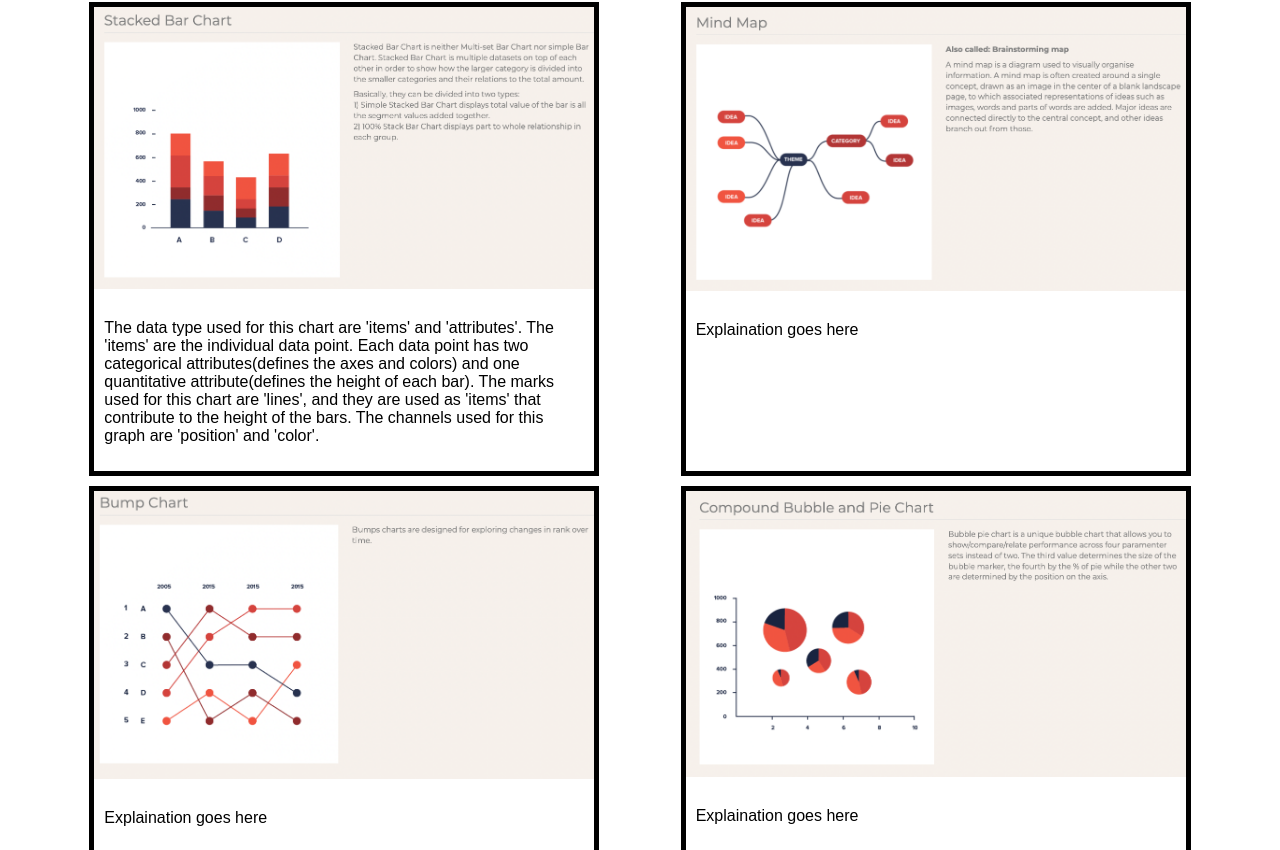
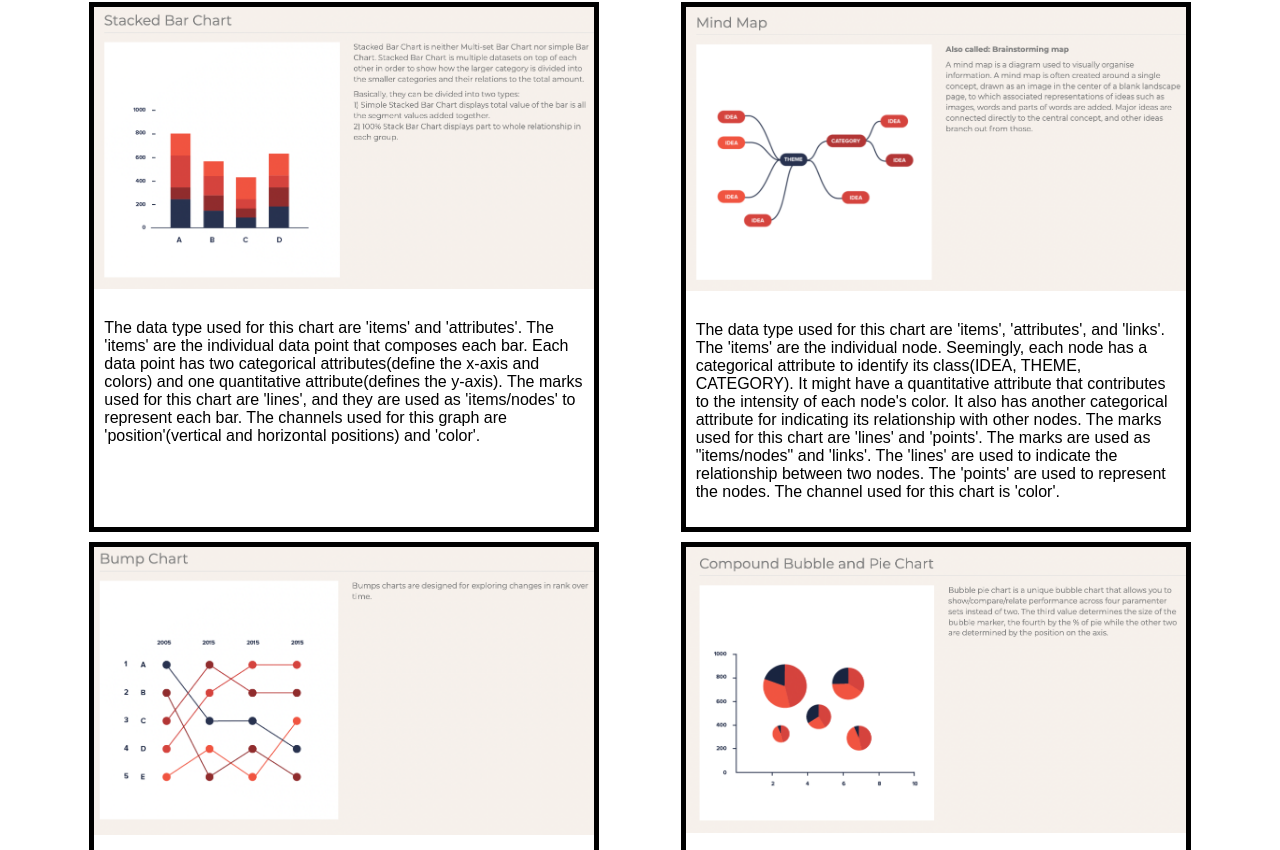
Before and after one commit to DS4200-S22/hw-03-h3, a plain HTML site: page index.html in a window 1280 px wide. Shown: the part 78-928 px from the top of the page. Drawn offline with Linux system fonts and the light colour scheme.

Commit message:
description complete

```diff
--- a/index.html
+++ b/index.html
@@ -12,22 +12,44 @@
         <div class="image-container">
             <img class="image" src="img/stacked_bar_chart.png">
             <p class="paragraph">
-                The data type used for this chart are 'items' and 'attributes'. The 'items' are the individual data point.
-                Each data point has two categorical attributes(defines the axes and colors) and one quantitative attribute(defines the height of each bar). The marks used for this
-                chart are 'lines', and they are used as 'items' that contribute to the height of the bars. The channels used for this graph are 'position' and 'color'.
+                The data type used for this chart are 'items' and 'attributes'. The 'items' are the individual data point that composes each bar.
+                Each data point has two categorical attributes(define the x-axis and colors) and one quantitative attribute(defines the y-axis). The marks used for this
+                chart are 'lines', and they are used as 'items/nodes' to represent each bar. The channels used for this graph are 'position'(vertical and horizontal positions) and 'color'.
             </p>
         </div>
         <div class="image-container">
             <img class="image" src="img/mind_map.png">
-            <p class="paragraph">Explaination goes here</p>
+            <p class="paragraph">
+                The data type used for this chart are 'items', 'attributes', and 'links'. The 'items' are the individual node.
+                Seemingly, each node has a categorical attribute to identify its class(IDEA, THEME, CATEGORY).
+                It might have a quantitative attribute that contributes to the intensity of each node's color.
+                It also has another categorical attribute for indicating its relationship with other nodes.
+                The marks used for this chart are 'lines' and 'points'. The marks are used as "items/nodes" and 'links'.
+                The 'lines' are used to indicate the relationship between two nodes. The 'points' are used to represent the nodes.
+                The channel used for this chart is 'color'.
+            </p>
         </div>
         <div class="image-container">
             <img class="image" src="img/bump_chart.png">
-            <p class="paragraph">Explaination goes here</p>
+            <p class="paragraph">
+                The data type used for this chart are 'items' and 'attributes'. The 'item' are the individual node.
+                Each node has a categorical attribute to identify its class(A, B, C, D) and another ordinal attribute
+                to indicate its rank. It also has a quantitative attribute to indicate the timestamp. The marks used for
+                this chart are 'lines' and 'points'. The marks are used as 'items/nodes' and 'links'. The 'points' are used
+                to represent the nodes. The lines are used to group the nodes. The channels used are
+                'positions'(vertical and horizontal positions) and 'colors'.
+
+            </p>
         </div>
         <div class="image-container">
             <img class="image" src="img/bubble_and_pie_chart.png">
-            <p class="paragraph">Explaination goes here</p>
+            <p class="paragraph">
+                The data type used for this chart are 'items' and 'attributes'. The 'items' are the individual data point
+                that composes the bubbles. The "attributes" are as described as above. The marks used for
+                this chart are 'points' and 'areas'. The marks are used as 'items/nodes'. The 'points' are used to represent
+                the bubbles. The 'areas' are to used to partition each bubble into multiple portions. The channels used for this
+                chart are 'position'(vertical and horizontal positions)), 'color', and 'area'(size of the bubble).
+            </p>
         </div>
     </div>
     <div class="top-margin-25 flex-box-1">
```
